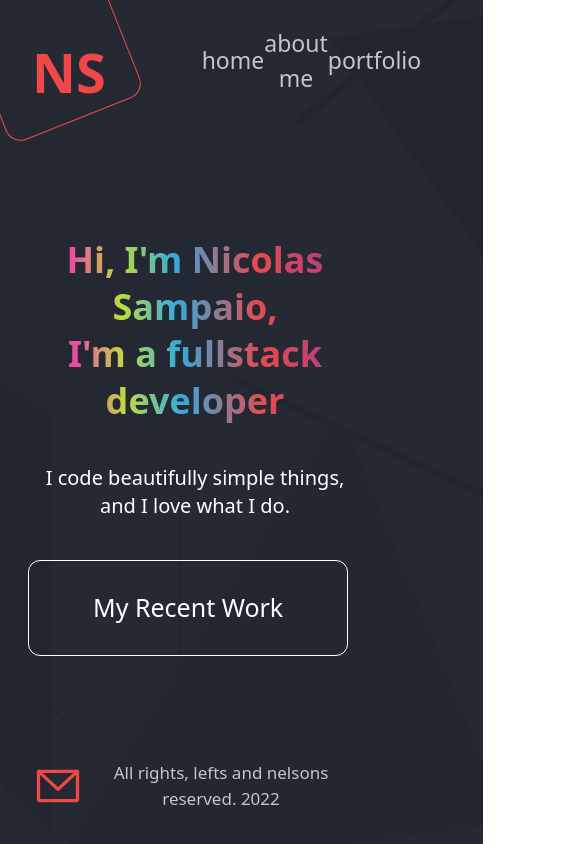
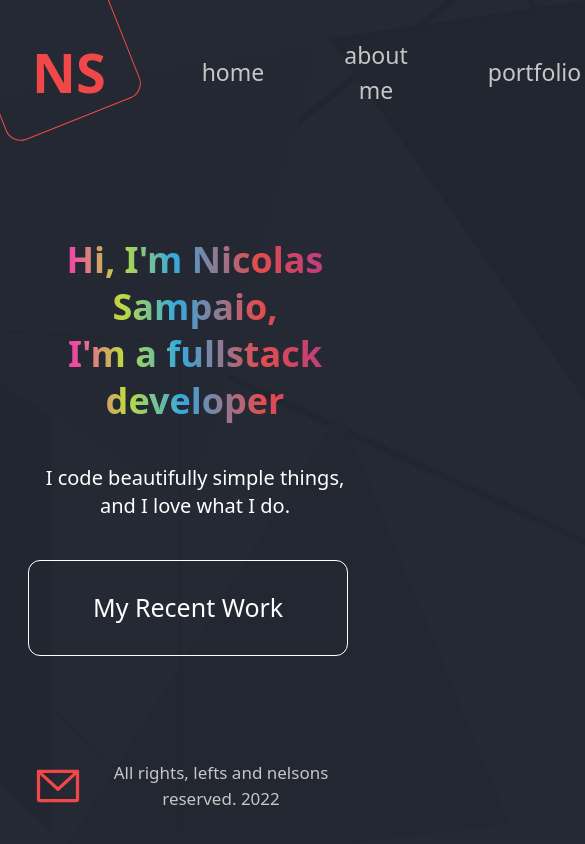
Before and after one commit to NicolasSampaio/Portoflio, a React (Vite) app in the folder web/: page / in a window 390 px wide. Shown: the top 844 px of the page, 585 px wide, since content can reach past the window. Built offline with nearby package versions, Linux system fonts and the light colour scheme.

Commit message:
fix: header responsivity

```diff
--- a/web/src/components/Header.tsx
+++ b/web/src/components/Header.tsx
@@ -5,15 +5,44 @@ import { isMobile } from "react-device-detect";
 export function Header() {
   return (
     <header className="flex justify-between">
-      <div className="flex gap-24 sm:gap-0">
+      {isMobile ? (
+        <>
+          <div className="flex gap-24">
+            <span className="text-5.5xl font-bold text-lincoliRed mt-8 ml-8">
+              NS
+            </span>
+
+            <span className="absolute border border-lincoliRed rounded-2xl w-36 h-36 -top-5 -left-5 rotateSquare"></span>
+          </div>
+          <nav className="mt-2 mr-7">
+            <ul className="flex flex-col h-full items-center">
+              <li className="text-1.9xl text-lincoliGrey hover:text-lincoliRed transition duration-0 hover:duration-300">
+                <Link to="/">home</Link>
+              </li>
+              <li className="text-1.9xl text-lincoliGrey hover:text-lincoliRed transition duration-0 hover:duration-300 text-center">
+                <Link to="aboutme">about me</Link>
+              </li>
+              {/* <li className="text-1.9xl text-lincoliGrey">
+              <a href="">
+                <button>blog</button>
+              </a>
+            </li> */}
+              <li className="text-1.9xl text-lincoliGrey hover:text-lincoliRed transition duration-0 hover:duration-300">
+                <Link to="portfolio">portfolio</Link>
+              </li>
+            </ul>
+          </nav>
+        </>
+      ) : (
+        <div className="flex gap-0">
           <span className="text-5.5xl font-bold text-lincoliRed mt-8 ml-8">
             NS
           </span>
 
           <span className="absolute border border-lincoliRed rounded-2xl w-36 h-36 -top-5 -left-5 rotateSquare"></span>
 
-        <nav className="sm:mt-8 sm:ml-24 mt-2">
-          <ul className="flex h-full sm:gap-20 items-center">
+          <nav className="mt-8 ml-24">
+            <ul className="flex flex-row h-full gap-20 items-center">
               <li className="text-1.9xl text-lincoliGrey hover:text-lincoliRed transition duration-0 hover:duration-300">
                 <Link to="/">home</Link>
               </li>
@@ -31,7 +60,7 @@ export function Header() {
             </ul>
           </nav>
         </div>
-
+      )}
       {isMobile ? null : <ContactMe styleInfo="gap-7 mt-8 mr-12" />}
     </header>
   );
```
Lines whose indentation alone changed are shown as unchanged.
